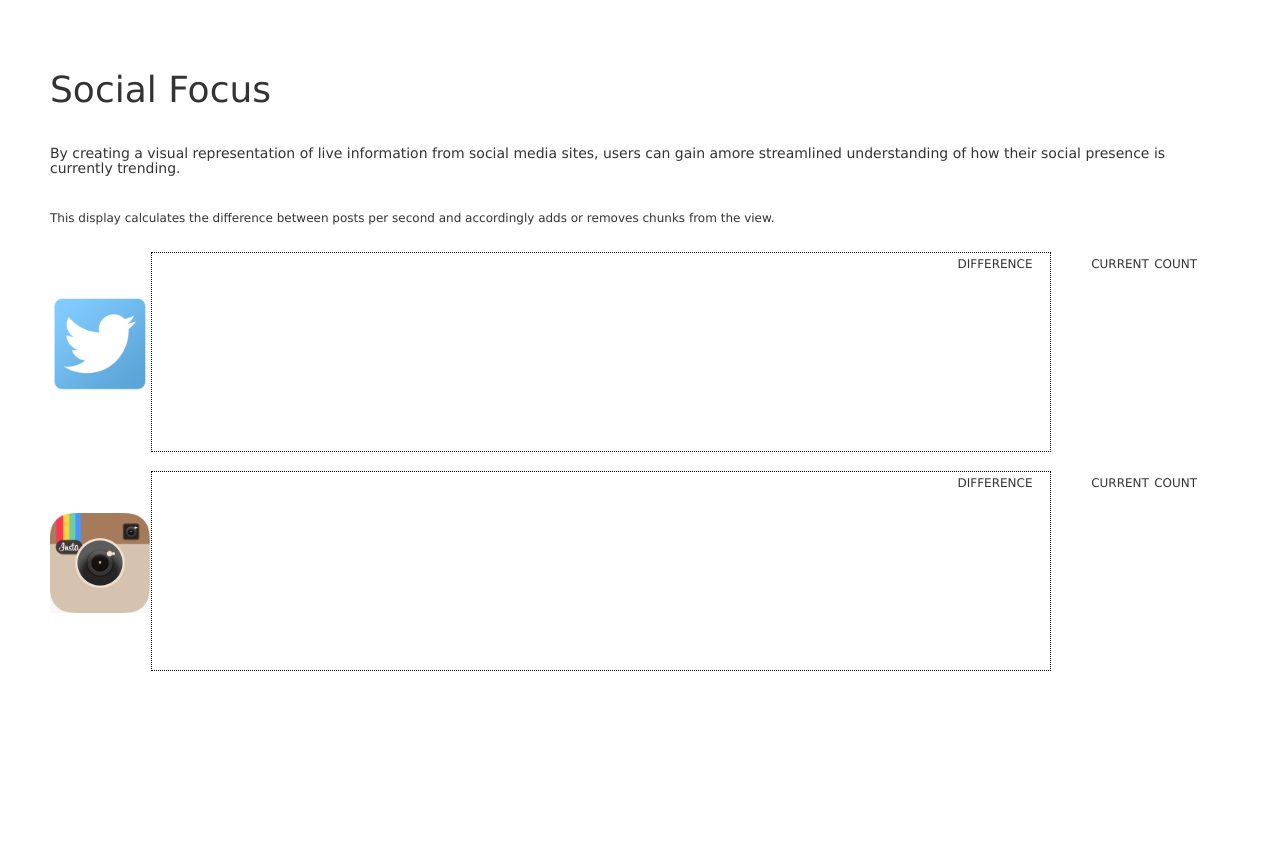
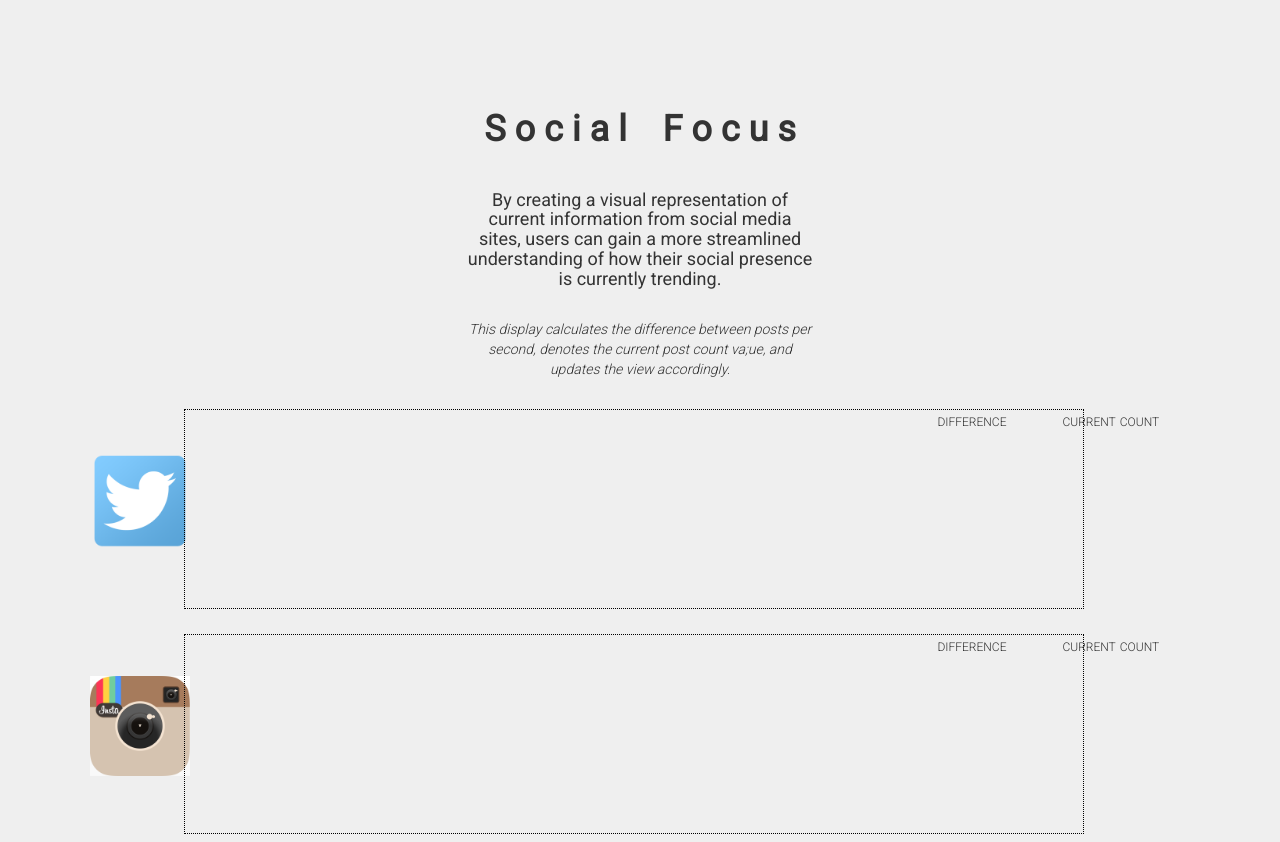
Before and after one commit to elvece/social-focus, a website: page index.html in a window 1280 px wide. Before the commit the page ends 800 px from the top, so only its background shows below. Drawn offline with nearby package versions, Linux system fonts and the light colour scheme.

Commit message:
restyled

```diff
--- a/index.html
+++ b/index.html
@@ -4,46 +4,54 @@
     <meta charset="utf-8">
     <title>Social Focus</title>
     <link rel="stylesheet" href="//netdna.bootstrapcdn.com/bootstrap/3.3.5/css/bootstrap.min.css">
+    <link href='//fonts.googleapis.com/css?family=Roboto:400,300,100' rel='stylesheet' type='text/css'>
     <link rel="stylesheet" href="./styles/css/main.css">
   </head>
   <body>
 
-      <h1>Social Focus</h1><br>
-      <h5>By creating a visual representation of live information from social media sites, users can gain amore streamlined understanding of how their social presence is currently trending.</h5><br>
-      <h6>This display calculates the difference between posts per second and accordingly adds or removes chunks from the view.</h6><br>
+      <div class="row center info">
+        <div class="col-sm-12 col-md-4 col-md-offset-4">
+          <h1><strong>S o c i a l &nbsp;&nbsp; F o c u s</strong></h1>
+          <br>
+          <h4>By creating a visual representation of current information from social media sites, users can gain a more streamlined understanding of how their social presence is currently trending.</h4>
+          <br>
+          <p><em>This display calculates the difference between posts per second, denotes the current post count va;ue, and updates the view accordingly.</em></p>
+        </div>
+      </div>
+      <br>
 
       <div class="row">
-        <div class="col-md-1 pad">
+        <div class="col-sm-12 col-md-1 pad center">
           <img src="./img/twitter.png">
         </div>
-        <div class="col-md-8">
+        <div class="col-sm-12 col-md-8">
           <svg id="twitter-bowl" width="900" height="200"></svg>
         </div>
-        <div class="col-md-1 center ">
+        <div class="col-sm-12 col-md-1 center">
          <p class="description">difference <div id="twitter-diff" class="number"></div></p>
         </div>
-        <div class="col-md-2 center">
+        <div class="col-sm-12 col-md-2 center">
          <p class="description">current count <div id="twitter-count" class="number"></div></p>
         </div>
       </div>
       <br>
       <div class="row">
-        <div class="col-md-1 pad">
+        <div class="col-sm-12 col-md-1 pad center">
           <img src="./img/insta.png">
         </div>
-        <div class="col-md-8">
+        <div class="col-sm-12 col-md-8">
           <svg id="instagram-bowl" width="900" height="200"></svg>
         </div>
-        <div class="col-md-1 center ">
+        <div class="col-sm-12 col-md-1 center ">
          <p class="description">difference <div id="instagram-diff" class="number"></div></p>
         </div>
-        <div class="col-md-2 center">
+        <div class="col-sm-12 col-md-2 center">
          <p class="description">current count <div id="instagram-count" class="number"></div></p>
         </div>
       </div>
 
     <script type="text/javascript" src="//code.jquery.com/jquery-2.1.4.min.js"></script>
-    <script src="//maxcdn.bootstrapcdn.com/bootstrap/3.3.5/js/bootstrap.min.js"></script>
+    <script type="text/javascript" src="//maxcdn.bootstrapcdn.com/bootstrap/3.3.5/js/bootstrap.min.js"></script>
     <script type="text/javascript" src="./build/bundle.js"></script>
   </body>
 </html>
--- a/styles/css/main.css
+++ b/styles/css/main.css
@@ -1,6 +1,8 @@
 body {
-  padding: 50px;
-  font: 14px "Lucida Grande", Helvetica, Arial, sans-serif;
+  padding: 90px;
+  background-color: #efefef;
+  font-family:'Roboto', Helvetica, Arial, sans-serif;
+  font-weight: 300;
 }
 
 a {
@@ -22,11 +24,11 @@ img {
 
 .pad {
   padding-top: 3em;
+  padding-bottom:1em;
 }
 
 .description{
   font-size: 1.2em;
-  /*font-style: italic;*/
   font-variant: small-caps;
 }
 
```
